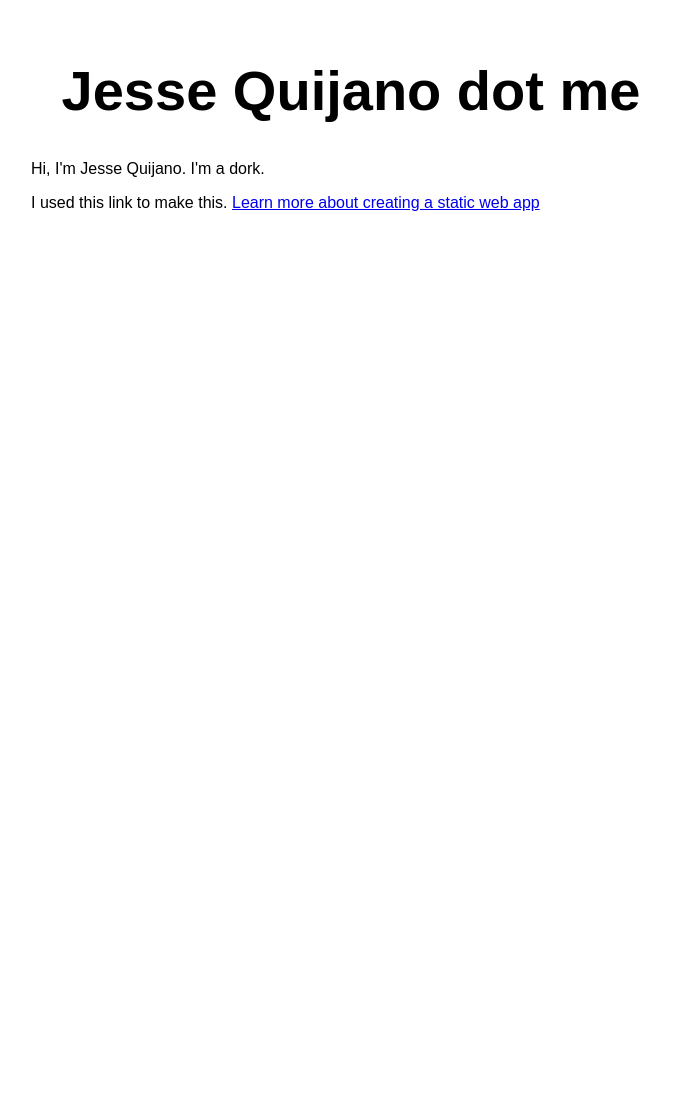
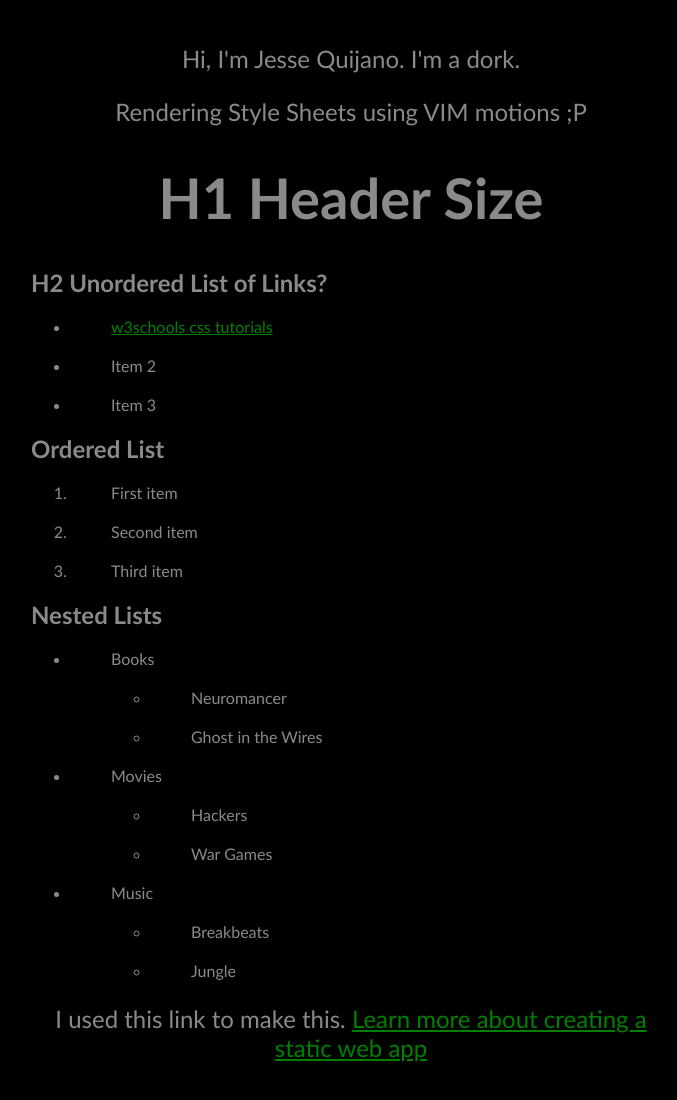
Before and after one commit to jessequijano/me, a website: page src/index.html in a window 1280 px wide. Shown: the whole page, without its empty margins (289-966 px from the left). Before the commit the page ends 800 px from the top, so only its background shows below. Drawn offline with Linux system fonts and the light colour scheme.

Commit message:
Enhance index.html with additional content and improve styles in styles.css

```diff
--- a/src/index.html
+++ b/src/index.html
@@ -10,8 +10,44 @@
 
 <body>
   <main>
-    <h1>Jesse Quijano dot me</h1>
     <p>Hi, I'm Jesse Quijano. I'm a dork.</p>
+    <p>Rendering Style Sheets using VIM motions ;P</p>
+    <h1>H1 Header Size</h1>
+    <h2>H2 Unordered List of Links?</h2>
+    <ul>
+      <li><a href="https://www.w3schools.com/css/default.asp">w3schools css tutorials</a></li>
+      <li>Item 2</li>
+      <li>Item 3</li>
+    </ul>
+
+    <h2>Ordered List</h2>
+    <ol>
+      <li>First item</li>
+      <li>Second item</li>
+      <li>Third item</li>
+    </ol>
+
+    <h2>Nested Lists</h2>
+    <ul>
+      <li>Books
+        <ul>
+          <li>Neuromancer</li>
+          <li>Ghost in the Wires</li>
+        </ul>
+      </li>
+      <li>Movies
+        <ul>
+          <li>Hackers</li>
+          <li>War Games</li>
+        </ul>
+      </li>
+      <li>Music
+        <ul>
+          <li>Breakbeats</li>
+          <li>Jungle</li>
+        </ul>
+      </li>
+    </ul>
     <p>I used this link to make this. <a href="https://learn.microsoft.com/en-us/azure/static-web-apps/get-started-portal?pivots=github&wt.mc_id=knwlserapi_inproduct_azportal&tabs=vanilla-javascript#create-a-static-web-app">Learn more about creating a static web app</a></p>
   </main>
 </body>
--- a/src/styles.css
+++ b/src/styles.css
@@ -1,12 +1,13 @@
 * {
-  font-family: Arial, Helvetica, sans-serif;
+  font-family: 'Trebuchet MS', 'Lucida Sans Unicode', 'Lucida Grande', 'Lucida Sans', Arial, sans-serif;
 }
 
 html, body {
   margin: 0;
   border: 0;
   padding: 0;
-  background-color: #fff;
+  background-color: #000000;
+  color: #dadadaa1;
 }
 
 main {
@@ -15,7 +16,28 @@ main {
   padding: 20px;
 }
 
+main > p {
+  text-align: center;
+  font-size: 1.5em;
+}
+
 main > h1 {
   text-align: center;
   font-size: 3.5em;
 }
+
+main > ul, ol, li {
+  margin: 20px 0;
+  padding-left: 40px;
+  margin-bottom: 10px;
+}
+
+/* Set unclicked links to green */
+a {
+  color: green;
+}
+
+/* Set clicked links to match the same color as defined on line 10 */
+a:visited {
+  color: #dadadaa1;
+}
```
